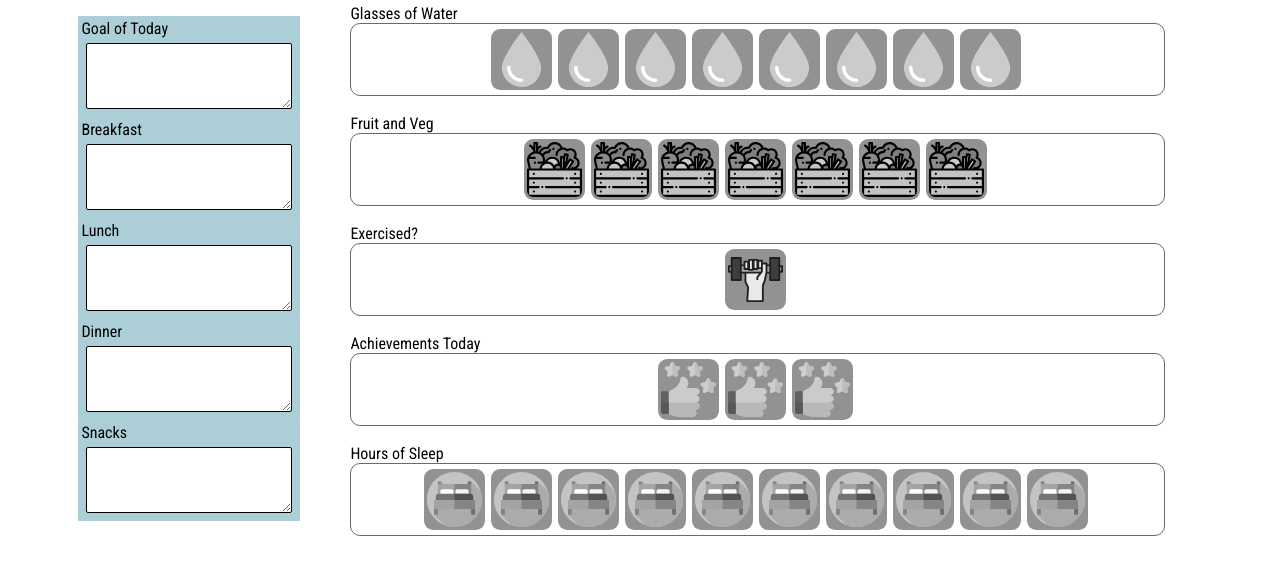
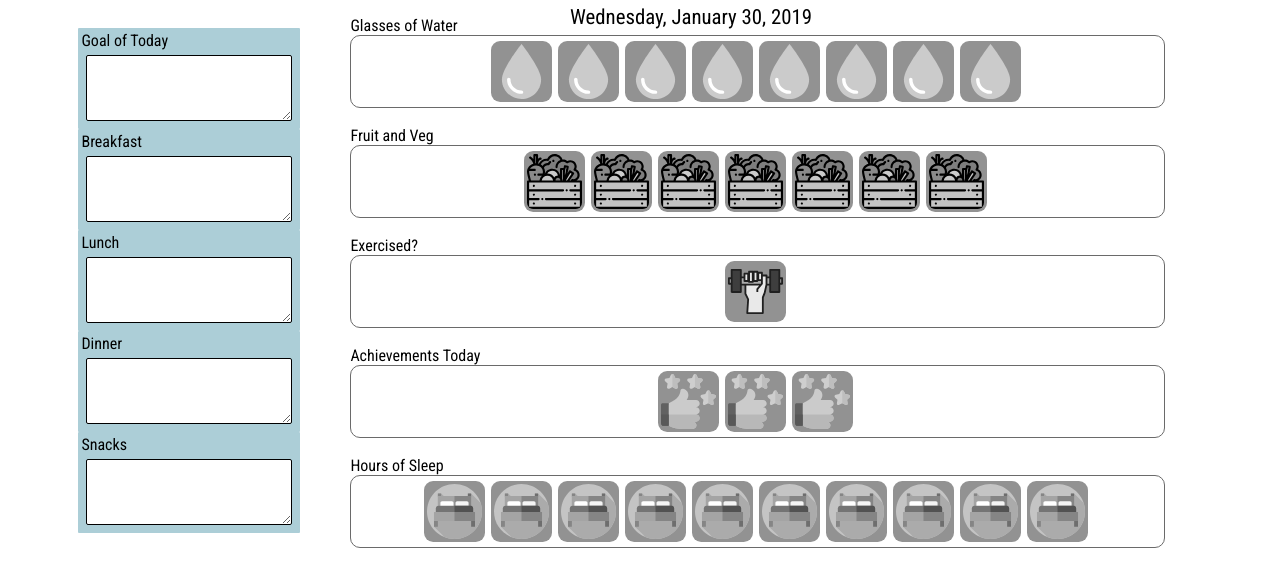
Before and after one commit to ShinyVerse/grub-o-meter, a React (Create React App) app: page / in a window 1280 px wide. Shown: the top 586 px of the page. Built offline with nearby package versions, Linux system fonts and the light colour scheme.

Commit message:
include date and fix css

```diff
--- a/src/App.css
+++ b/src/App.css
@@ -1,4 +1,16 @@
 /* BASE */
+html {
+  margin-top: 12px;
+}
+
+#date {
+  float: right;
+  position: absolute;
+  top: 5px;
+  left: calc(50% - 78px);
+  font-size: 1.1em;
+}
+
 body {
   font-family: 'Roboto Condensed', sans-serif;
 }
@@ -157,4 +169,9 @@ ul {
     width: 80%;
     margin-left: 50px;
   }
+
+  #date {
+    font-size: 1.3em;
+    left: calc(50% - 70px);
+  }
 }
--- a/src/App.js
+++ b/src/App.js
@@ -13,9 +13,13 @@ import './App.css';
 
 class App extends Component {
   render() {
+    let options = { weekday: 'long', year: 'numeric', month: 'long', day: 'numeric' };
+    let date  = new Date();
+    let today = date.toLocaleDateString('en-EU', options)
     const list = listItems
     return (
       <div data-test='component-main-div' className='App'>
+        <div id='date'>{today}</div>
         <EventList list={list} />
         <div className='tally-master-container'>
           <ImageTallyContainer title='Glasses of Water' type="water" icon={iconWater} amount={8}/>
@@ -23,6 +27,7 @@ class App extends Component {
           <ImageTallyContainer title='Exercised?' type="exercise" icon={iconExercise} amount={1}/>
           <ImageTallyContainer title='Achievements Today' type="goals" icon={iconGoal} amount={3}/>
           <ImageTallyContainer title='Hours of Sleep' type="bed" icon={iconBed} amount={10}/>
+
         </div>
       </div>
     );
```
